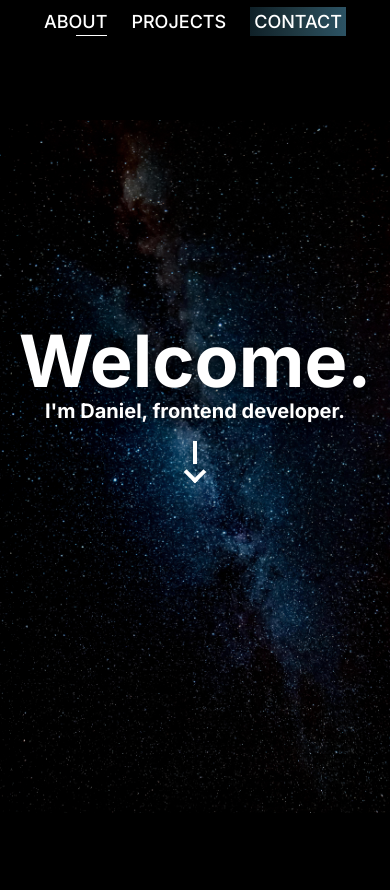
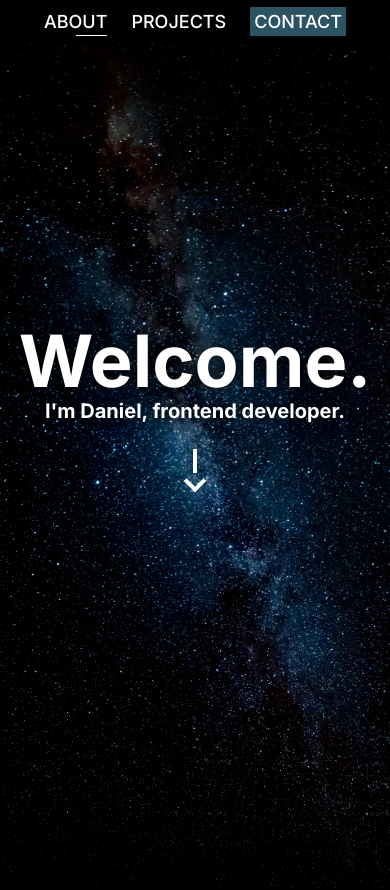
Before and after one commit to danielek1337/danielek1337.github.io, a React (Vite) app: page / in a window 390 px wide. Shown: the top 890 px of the page. Built offline with nearby package versions, Linux system fonts and the light colour scheme.

Commit message:
remove gradients, fix border widths

```diff
--- a/src/components/Header.tsx
+++ b/src/components/Header.tsx
@@ -17,7 +17,7 @@ export default function Header() {
     return () => unsubscribe();
   }, [scrollY]);
   return (
-    <header className="lg:bg-hero bg-heroMobile h-screen sm:bg-cover bg-contain bg-center bg-no-repeat shadow-heroBoxShadow text-center relative overflow-hidden">
+    <header className="lg:bg-hero bg-heroMobile h-screen sm:bg-cover bg-cover bg-center bg-no-repeat shadow-heroBoxShadow text-center relative overflow-hidden">
       <motion.div
         className="absolute m-auto top-1/3 left-0 right-0 w-fit rounded-3xl"
         style={{ y: yPosition }}
@@ -41,7 +41,7 @@ export default function Header() {
       </motion.div>
 
       <motion.div
-        className="absolute lg:top-[54%] top-[47%] left-1/2 transform -translate-x-1/2"
+        className="absolute lg:top-[54%] top-[48%] left-1/2 transform -translate-x-1/2"
         style={{ height: arrowHeight }}
         animate={
           isAtTop
--- a/src/components/Navbar.tsx
+++ b/src/components/Navbar.tsx
@@ -59,7 +59,7 @@ export default function Navbar() {
             <a
               href={`#${item.href}`}
               className={`text-lg font-medium ${
-                item.label === "CONTACT" ? "bg-gradient p-1 " : ""
+                item.label === "CONTACT" ? "bg-[#2c5364] p-1 " : ""
               }`}
             >
               {item.label}
--- a/src/components/ui/SectionTitle.tsx
+++ b/src/components/ui/SectionTitle.tsx
@@ -6,7 +6,7 @@ export default function SectionTitle({ label }: SectionTitleProps) {
   return (
     <div className="relative w-fit">
       <h2 className="lg:text-6xl text-3xl uppercase">{label}</h2>
-      <span className="absolute right-0 bottom-0 h-px bg-white w-2/3"></span>
+      <span className="absolute right-0 bottom-0 h-[2px] bg-white w-2/3"></span>
     </div>
   );
 }
--- a/src/sections/ContactSection.tsx
+++ b/src/sections/ContactSection.tsx
@@ -6,10 +6,10 @@ import SectionTitle from "../components/ui/SectionTitle";
 
 export default function ContactSection() {
   return (
-    <section id="contact" className="h-[50vh]">
+    <section id="contact" className="">
       <SectionTitle label="contact" />
       <div className="flex justify-center items-center h-full">
-        <div className="md:p-14 flex justify-between align-middle gap-4 md:gap-8 bg-[#0f2027] rounded-2xl shadow-projectCardShadow shadow-[#436979]">
+        <div className="md:p-14 flex justify-between align-middle gap-4 md:gap-8  rounded-2xl border-2">
           <MagneticContent>
             <a href="mailto:urban.daniel64@gmail.com" className="icon-color">
               <EmailIcon />
```
